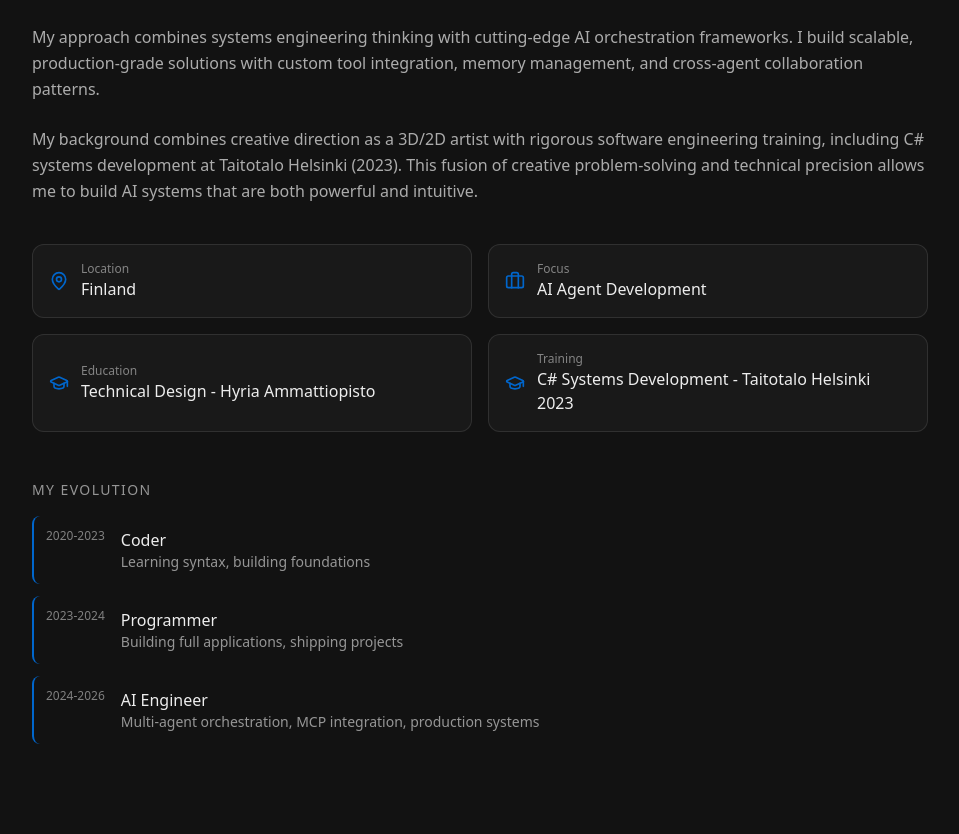
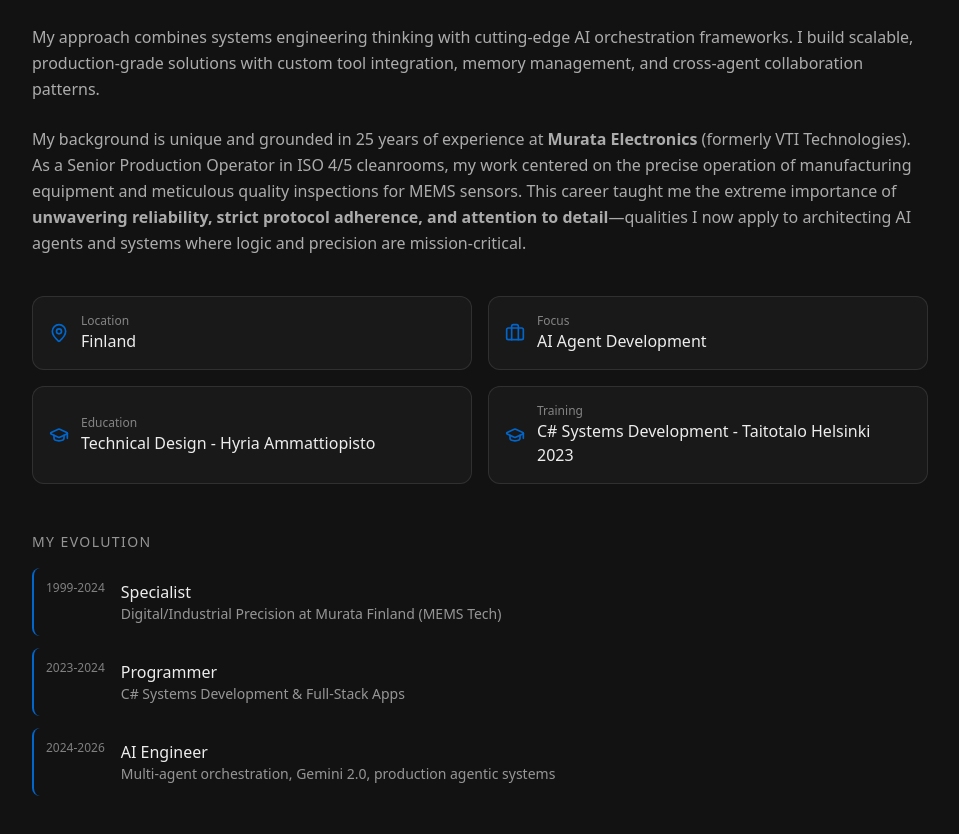
Before and after one commit to Samrude1/Portfolio, a Next.js app: page / in a window 1280 px wide. Shown: the part 4740-5574 px from the top of the page, without its empty margins (160-1119 px from the left). Built offline with nearby package versions, Linux system fonts and the light colour scheme.

Commit message:
feat: refine professional history with Murata operator experience

```diff
--- a/public/cv-sami-rautanen.html
+++ b/public/cv-sami-rautanen.html
@@ -443,16 +443,45 @@
                     <h3 class="section-title">Profile</h3>
                 </div>
                 <p class="summary-text">
-                    I am an <strong>AI Engineer</strong> specialized in architecting <strong>autonomous multi-agent
-                        systems</strong> for production environments. With extensive experience in the OpenAI Agents
-                    SDK, CrewAI, and LangGraph, I build intelligent platforms that solve complex workflows—from
-                    competitive sales drafting to deep parallel research. My background fuses rigorous systems
-                    engineering with full-stack development, enabling me to deliver scalable, reliable, and
-                    user-friendly AI solutions.
+                    I am an <strong>AI Engineer & Agentic Systems Architect</strong> with a unique 25-year
+                    foundation in <strong>high-precision industrial manufacturing</strong>. Specialized in
+                    architecting autonomous multi-agent systems for production environments, I combine
+                    the rigorous discipline of MEMS sensor fabrication with cutting-edge AI orchestration.
+                    My background enables me to deliver scalable, reliable, and "mission-critical" AI
+                    solutions—from competitive sales drafting to deep parallel research.
                 </p>
             </div>
 
+            <!-- PROFESSIONAL EXPERIENCE -->
+            <div class="main-section">
+                <div class="section-header">
+                    <span class="section-icon">🏢</span>
+                    <h3 class="section-title">Professional Experience</h3>
+                </div>
+
+                <div class="project-item">
+                    <div class="project-top">
+                        <span class="project-title">Murata Electronics (formerly VTI Technologies)</span>
+                        <span class="project-tech">1999 - 2024</span>
+                    </div>
+                    <p class="project-desc"><strong>Senior Production Operator</strong></p>
+                    <ul class="project-bullets">
+                        <li>25-year career in high-precision <strong>MEMS sensor manufacturing</strong> for automotive
+                            safety (ESC) and medical devices (pacemakers).</li>
+                        <li>Operated and monitored specialized production machinery in <strong>ISO 4 / ISO 5
+                                Cleanrooms</strong>, adhering to the strictest contamination and hygiene protocols.</li>
+                        <li>Performed meticulous quality control and visual inspections using microscopes to ensure 0%
+                            error margins for mission-critical components.</li>
+                        <li>Maintained accurate production records and material flows within the local
+                            <strong>Manufacturing Execution System (MES)</strong>.</li>
+                        <li>Demonstrated extreme reliability and commitment through decades of shift-based production
+                            and organizational transitions.</li>
+                    </ul>
+                </div>
+            </div>
+
             <!-- PROJECTS -->
+
             <div class="main-section">
                 <div class="section-header">
                     <span class="section-icon">🚀</span>
--- a/src/components/About.tsx
+++ b/src/components/About.tsx
@@ -63,9 +63,7 @@ export default function About() {
                         className="text-base leading-relaxed opacity-70"
                         style={{ color: 'var(--foreground)' }}
                     >
-                        My background combines creative direction as a 3D/2D artist with rigorous software engineering training,
-                        including C# systems development at Taitotalo Helsinki (2023). This fusion of creative problem-solving
-                        and technical precision allows me to build AI systems that are both powerful and intuitive.
+                        My background is unique and grounded in 25 years of experience at <strong>Murata Electronics</strong> (formerly VTI Technologies). As a Senior Production Operator in ISO 4/5 cleanrooms, my work centered on the precise operation of manufacturing equipment and meticulous quality inspections for MEMS sensors. This career taught me the extreme importance of <strong>unwavering reliability, strict protocol adherence, and attention to detail</strong>—qualities I now apply to architecting AI agents and systems where logic and precision are mission-critical.
                     </p>
 
                     {/* Quick facts */}
@@ -136,9 +134,9 @@ export default function About() {
                         </h4>
                         <div className="space-y-3">
                             {[
-                                { year: "2020-2023", role: "Coder", desc: "Learning syntax, building foundations" },
-                                { year: "2023-2024", role: "Programmer", desc: "Building full applications, shipping projects" },
-                                { year: "2024-2026", role: "AI Engineer", desc: "Multi-agent orchestration, MCP integration, production systems" },
+                                { year: "1999-2024", role: "Specialist", desc: "Digital/Industrial Precision at Murata Finland (MEMS Tech)" },
+                                { year: "2023-2024", role: "Programmer", desc: "C# Systems Development & Full-Stack Apps" },
+                                { year: "2024-2026", role: "AI Engineer", desc: "Multi-agent orchestration, Gemini 2.0, production agentic systems" },
                             ].map((item, i) => (
                                 <div
                                     key={i}
```
